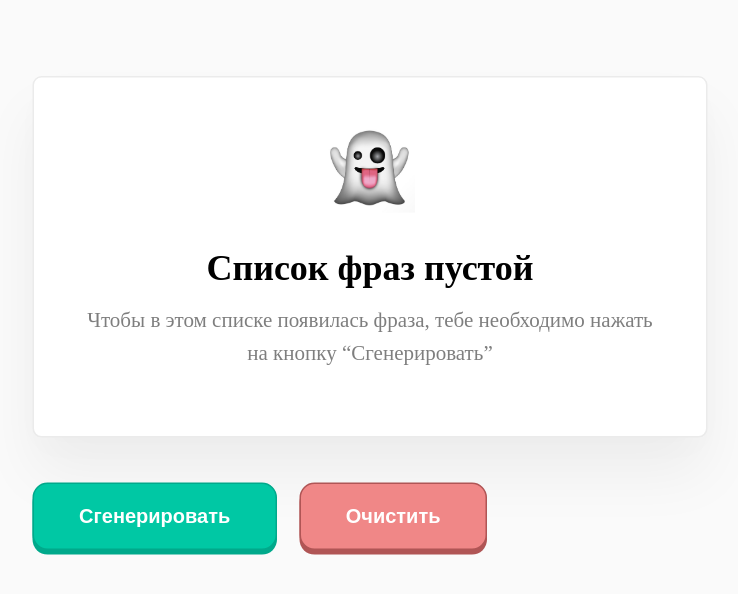
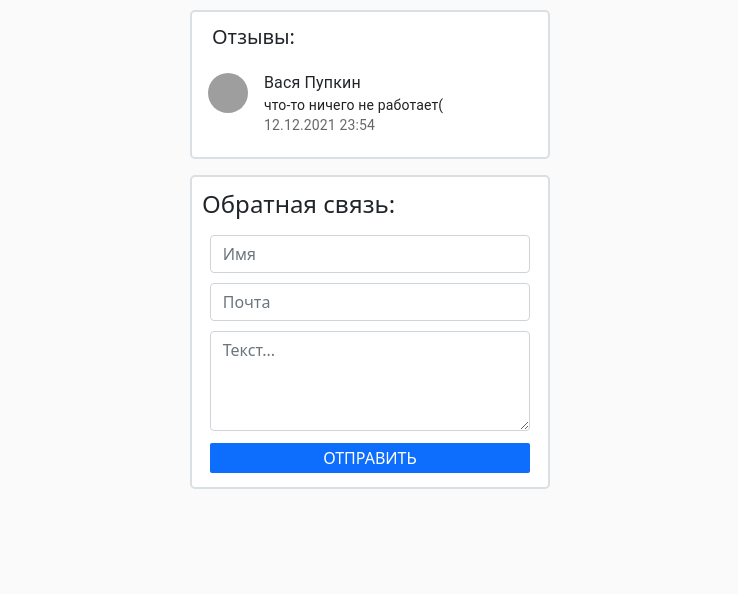
Before and after one commit to kwantvic/home-work-mentor, a React (Create React App) app: page / in a window 1280 px wide. Shown: the top 594 px of the page, without its empty margins (270-1008 px from the left). Built offline with nearby package versions, Linux system fonts and the light colour scheme; grey boxes are pictures that could not be loaded.

Commit message:
hm6v0.1 without localStorage

```diff
--- a/package.json
+++ b/package.json
@@ -3,10 +3,16 @@
   "version": "0.1.0",
   "private": true,
   "dependencies": {
+    "@emotion/react": "^11.7.1",
+    "@emotion/styled": "^11.6.0",
+    "@mui/material": "^5.2.4",
     "@testing-library/jest-dom": "^5.11.4",
     "@testing-library/react": "^11.1.0",
     "@testing-library/user-event": "^12.1.10",
+    "bootstrap": "5.1.3",
+    "node-sass": "^4.14.0",
     "react": "^17.0.2",
+    "react-bootstrap": "^2.0.3",
     "react-dom": "^17.0.2",
     "react-scripts": "4.0.3",
     "web-vitals": "^1.0.1"
--- a/src/home-work-5/App.js
+++ b/src/home-work-5/App.js
@@ -77,6 +77,7 @@ function App() {
     let phrase = [];
     phrase.push(shuffle(adjectivesArr, 2).concat(shuffle(nounsArr, 1)));
     setArrPhrases([...arrPhrases, phrase.join(' ')]);
+    console.log(arrPhrases, '🩸myTest🧩');
   }
 
   return (
--- /dev/null
+++ b/src/home-work-6/App.js
@@ -0,0 +1,68 @@
+import React from 'react';
+
+import './App.scss';
+
+import Reviews from './components/Reviews/index';
+import Feedback from './components/Feedback/index';
+
+// {
+//   fullName: "Вася Пупкин",
+//   email: "vasya@mail.ru",
+//   createdAt: "Thu Oct 14 2021 13:41:01",
+//   text: "....."
+// }
+
+export default function App() {
+  const [comments, setComments] = React.useState([
+    {
+      fullName: 'Вася Пупкин',
+      email: 'vasya@mail.ru',
+      createdAt: '12.12.2021 23:54',
+      text: 'что-то ничего не работает(',
+    },
+  ]);
+
+  React.useEffect(() => {
+    localStorage.setItem('comments', JSON.stringify(comments));
+  }, [comments]);
+
+  // React.useEffect(() => {
+  //   let localStorageComments = localStorage.getItem('comments');
+  //   setComments(localStorageComments);
+  // }, []);
+
+  function formaDate(date) {
+    return date
+      .toLocaleString('ru-RU', {
+        hour: 'numeric',
+        minute: 'numeric',
+        second: 'numeric',
+        day: 'numeric',
+        month: 'numeric',
+        year: '2-digit',
+      })
+      .replace(/ /g, '')
+      .replace(/,/g, ' ');
+  }
+
+  function sendComments(fullName, email, text) {
+    if (!fullName.trim() || !email.trim() || !text.trim()) {
+      alert('❗️Заполните поля формы!');
+    } else {
+      let createdAt = formaDate(new Date());
+      let user = {};
+      user.fullName = fullName;
+      user.email = email;
+      user.createdAt = createdAt;
+      user.text = text;
+      setComments([...comments, user]);
+    }
+  }
+
+  return (
+    <div className="app">
+      <Reviews comments={comments} />
+      <Feedback sendComments={sendComments} />
+    </div>
+  );
+}
--- /dev/null
+++ b/src/home-work-6/App.scss
@@ -0,0 +1,7 @@
+.app {
+  margin-top: 10px;
+  display: flex;
+  align-items: center;
+  justify-content: center;
+  flex-direction: column;
+}
--- /dev/null
+++ b/src/home-work-6/components/Feedback/Feedback.module.scss
@@ -0,0 +1,46 @@
+.listItem {
+  display: contents;
+}
+
+.block {
+  border: 2px solid rgb(218, 223, 227);
+  border-radius: 5px;
+}
+
+.parent {
+  display: flex;
+  align-items: center;
+  justify-content: center;
+  flex-direction: column;
+}
+
+.input {
+  width: 90%;
+  margin-bottom: 10px;
+}
+
+.h4 {
+  margin-top: 5px;
+  margin-left: 10px;
+}
+
+.text {
+  height: 100px;
+}
+
+.buttonStack {
+  width: 90%;
+  display: flex;
+  align-items: center;
+  justify-content: center;
+}
+
+.button {
+  width: 90%;
+  margin: auto;
+  margin-top: 2px;
+  height: 30px;
+  border-radius: 2px;
+  margin-bottom: -10px;
+  font-weight: normal;
+}
--- /dev/null
+++ b/src/home-work-6/components/Feedback/index.jsx
@@ -0,0 +1,81 @@
+import React from 'react';
+import Form from 'react-bootstrap/Form';
+import ListItem from '@mui/material/ListItem';
+import List from '@mui/material/List';
+import Button from 'react-bootstrap/Button';
+
+import styles from './Feedback.module.scss';
+
+export default function Feedback({ sendComments }) {
+  const [comments, setComments] = React.useState({
+    fullName: '',
+    email: '',
+    text: '',
+  });
+
+  function handleChangeValue(e) {
+    const { name, value } = e.target;
+    setComments({
+      ...comments,
+      [name]: value,
+    });
+  }
+  function handleSubmit(event, fullName, email, text) {
+    event.preventDefault();
+    sendComments(fullName, email, text);
+    setComments({
+      fullName: '',
+      email: '',
+      text: '',
+    });
+  }
+  return (
+    <List
+      sx={{ width: '100%', maxWidth: 360, bgcolor: 'background.paper' }}
+      className={styles.block}>
+      <ListItem style={{ display: 'contents' }} className="listItem" alignItems="flex-start">
+        <Form
+          onSubmit={(event) =>
+            handleSubmit(event, comments.fullName, comments.email, comments.text)
+          }>
+          <Form.Group className="mb-3" controlId="exampleForm.ControlInput1">
+            <Form.Label>
+              <h4 className={styles.h4}>Обратная связь:</h4>
+            </Form.Label>
+            <div className={styles.parent}>
+              <Form.Control
+                onChange={handleChangeValue}
+                className={styles.input}
+                name="fullName"
+                type="text"
+                placeholder="Имя"
+                value={comments.fullName}
+              />
+              <Form.Control
+                onChange={handleChangeValue}
+                className={styles.input}
+                name="email"
+                type="email"
+                placeholder="Почта"
+                value={comments.email}
+              />
+              <Form.Control
+                onChange={handleChangeValue}
+                className={`${styles.input} ${styles.text}`}
+                as="textarea"
+                placeholder="Текст..."
+                cols={3}
+                rows={3}
+                name="text"
+                value={comments.text}
+              />
+              <Button className={styles.button} variant="primary" type="submit">
+                ОТПРАВИТЬ
+              </Button>{' '}
+            </div>
+          </Form.Group>
+        </Form>
+      </ListItem>
+    </List>
+  );
+}
--- /dev/null
+++ b/src/home-work-6/components/Reviews/Reviews.module.scss
@@ -0,0 +1,13 @@
+.block {
+  border: 2px solid rgb(218, 223, 227);
+  border-radius: 5px;
+}
+
+.h6 {
+  margin-top: 5px;
+  margin-left: 20px;
+}
+
+.date {
+  font-size: 10px;
+}
--- /dev/null
+++ b/src/home-work-6/components/Reviews/index.jsx
@@ -0,0 +1,43 @@
+import React from 'react';
+import List from '@mui/material/List';
+import ListItem from '@mui/material/ListItem';
+import ListItemText from '@mui/material/ListItemText';
+import ListItemAvatar from '@mui/material/ListItemAvatar';
+import Avatar from '@mui/material/Avatar';
+import Typography from '@mui/material/Typography';
+
+import styles from './Reviews.module.scss';
+
+export default function Reviews({ comments }) {
+  return (
+    <List
+      sx={{ width: '100%', maxWidth: 360, bgcolor: 'background.paper', marginBottom: 2 }}
+      className={styles.block}>
+      <h5 className={styles.h6}>Отзывы:</h5>
+
+      {comments.map((obj, index) => (
+        <ListItem key={index} alignItems="flex-start">
+          <ListItemAvatar>
+            <Avatar alt="Remy Sharp" src={`http://source.unsplash.com/50x50/?people&${index}`} />
+          </ListItemAvatar>
+          <ListItemText
+            primary={obj.fullName}
+            secondary={
+              <React.Fragment>
+                <Typography
+                  sx={{ display: 'inline' }}
+                  component="span"
+                  variant="body2"
+                  color="text.primary">
+                  {obj.text}
+                </Typography>
+                <br />
+                {obj.createdAt}
+              </React.Fragment>
+            }
+          />
+        </ListItem>
+      ))}
+    </List>
+  );
+}
--- a/src/index.js
+++ b/src/index.js
@@ -1,11 +1,14 @@
 import React from 'react';
 import ReactDOM from 'react-dom';
+
+import 'bootstrap/dist/css/bootstrap.min.css';
 
 import './home-work-5/App.css';
 // import App from './home-work-1/App';
 // import App from './home-work-2/App';
 // import App from './home-work-3/App';
-import App from './home-work-5/App';
+// import App from './home-work-5/App';
+import App from './home-work-6/App';
 
 ReactDOM.render(
   <React.StrictMode>
```
Also changed, not shown: 2 other files (tests, documents, lock files or other folders).
